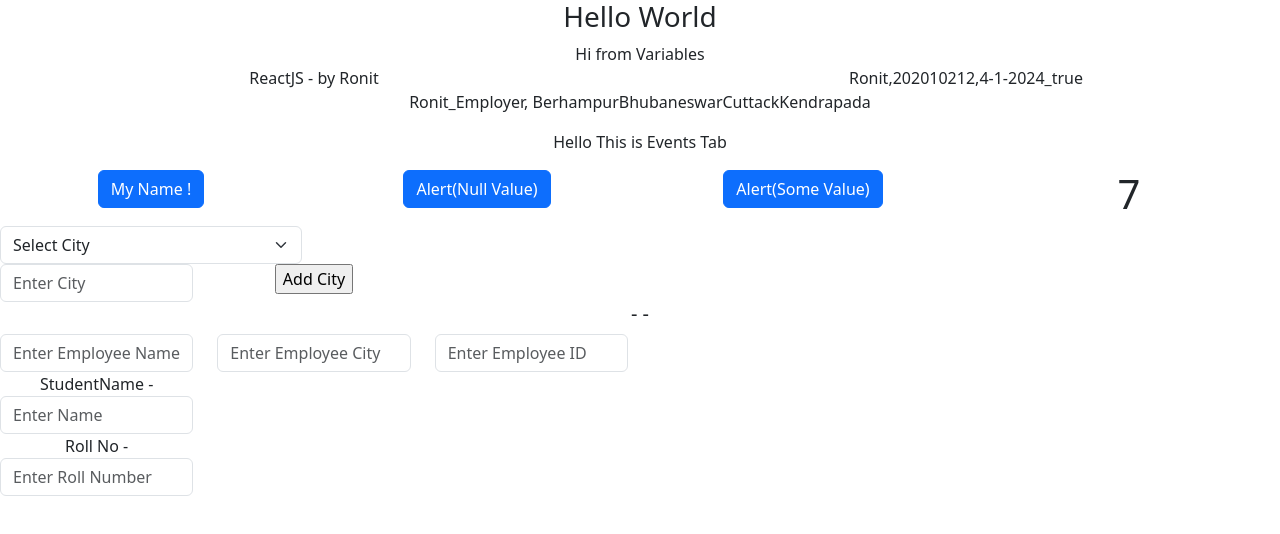
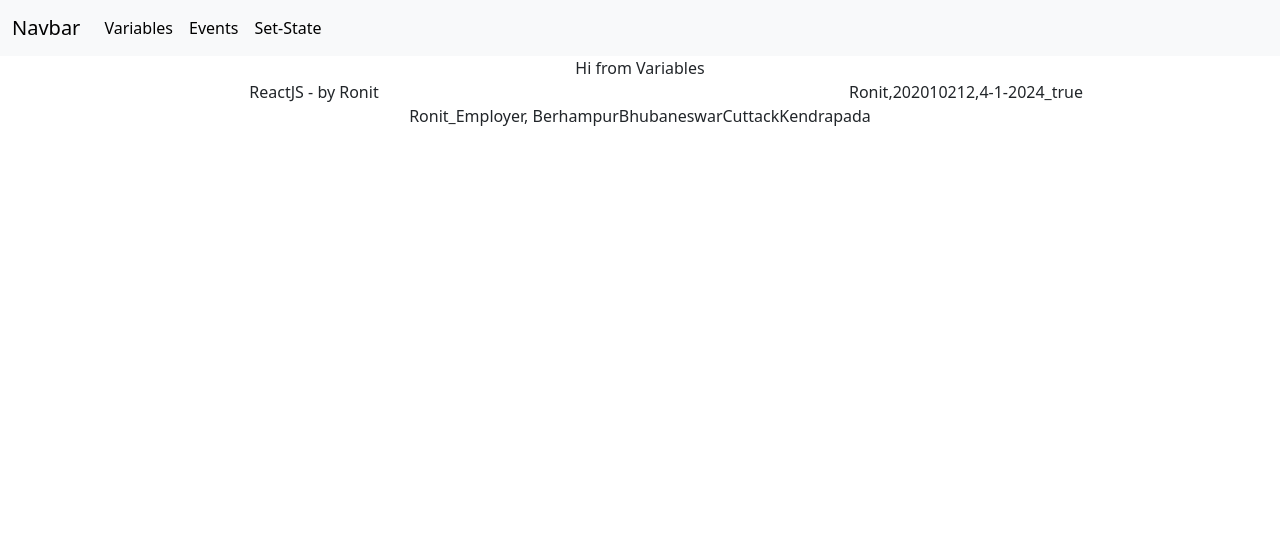
Before and after one commit to ronitjena09/React-Basics, a React (Create React App) app: page / in a window 1280 px wide. Shown: the top 534 px of the page. Built offline with nearby package versions, Linux system fonts and the light colour scheme.

Commit message:
Setting the Navbar and learning about BrowserRouter, Routes.

```diff
--- a/package.json
+++ b/package.json
@@ -9,6 +9,7 @@
     "bootstrap": "^5.3.2",
     "react": "^18.2.0",
     "react-dom": "^18.2.0",
+    "react-router-dom": "^6.21.1",
     "react-scripts": "5.0.1",
     "web-vitals": "^2.1.4"
   },
--- a/src/App.js
+++ b/src/App.js
@@ -1,16 +1,60 @@
-import logo from './logo.svg';
-import './App.css';
-import Variables from './topics/Variables';
-import Events from './topics/Events';
-import SetState from './topics/SetState';
+import logo from "./logo.svg";
+import "./App.css";
+import Variables from "./topics/Variables";
+import Events from "./topics/Events";
+import SetState from "./topics/SetState";
+import { Route, Routes, BrowserRouter, Link } from "react-router-dom";
 
 function App() {
   return (
     <div className="App">
-     <h3>Hello World</h3>
-     <Variables />
-     <Events />
-     <SetState />
+      <BrowserRouter>
+        <nav className="navbar navbar-expand-lg bg-body-tertiary">
+          <div className="container-fluid">
+            <a className="navbar-brand" href="#">
+              Navbar
+            </a>
+            <button
+              className="navbar-toggler"
+              type="button"
+              data-bs-toggle="collapse"
+              data-bs-target="#navbarNav"
+              aria-controls="navbarNav"
+              aria-expanded="false"
+              aria-label="Toggle navigation"
+            >
+              <span className="navbar-toggler-icon"></span>
+            </button>
+            <div className="collapse navbar-collapse" id="navbarNav">
+              <ul className="navbar-nav">
+                <li className="nav-item">
+                  <Link className="nav-link active" to="/variables">
+                    Variables
+                  </Link>
+                </li>
+                <li className="nav-item">
+                  <Link className="nav-link active" to="/events">
+                    Events
+                  </Link>
+                </li>
+                <li className="nav-item">
+                  <Link className="nav-link active" to="/setState">
+                    Set-State
+                  </Link>
+                </li>
+              </ul>
+            </div>
+          </div>
+        </nav>
+        <Routes>
+          {/*Default Route */}
+          <Route path="/" element={<Variables />}></Route>
+          {/*Routes inside Variable*/}
+          <Route path="/variables" element={<Variables></Variables>}></Route>
+          <Route path="/events" element={<Events></Events>}></Route>
+          <Route path="setState" element={<SetState></SetState>}></Route>
+        </Routes>
+      </BrowserRouter>
     </div>
   );
 }
```
Also changed, not shown: 1 other file (tests, documents, lock files or other folders).
